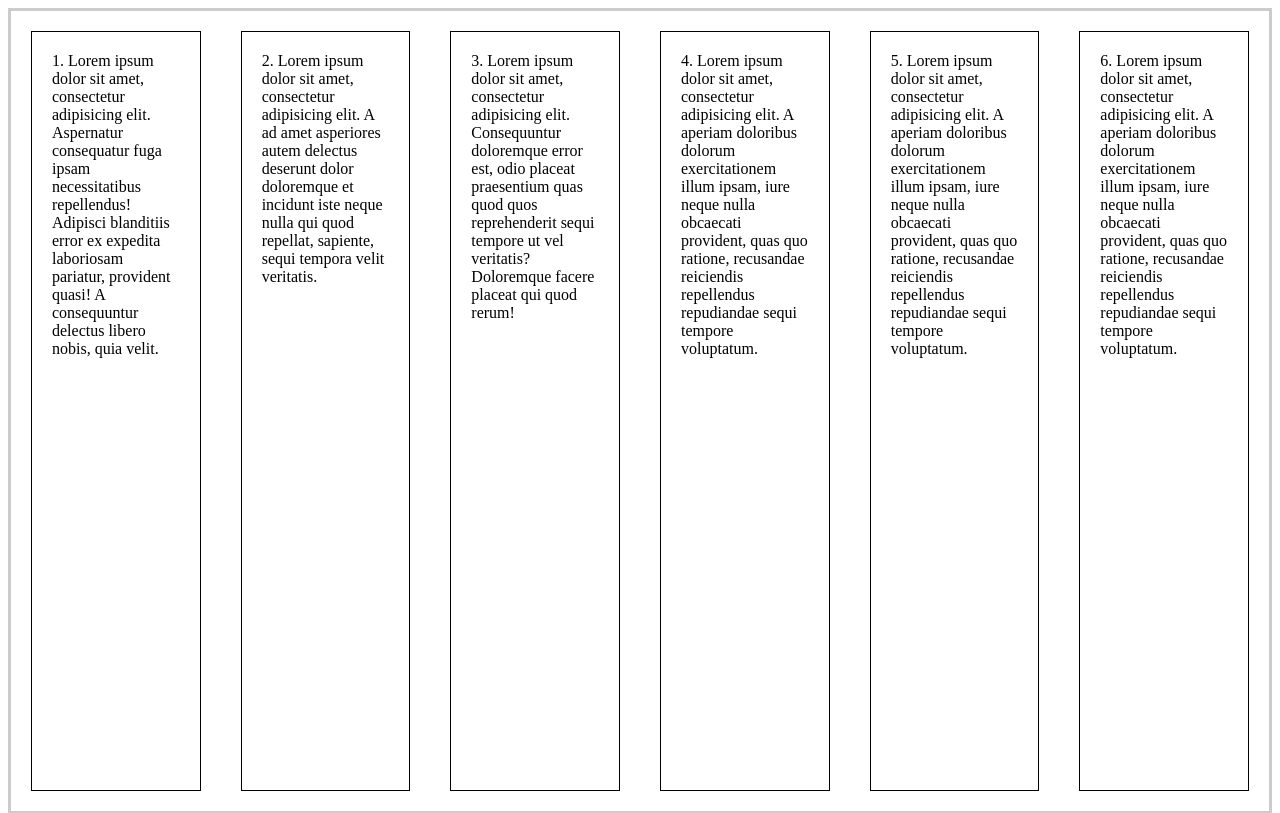
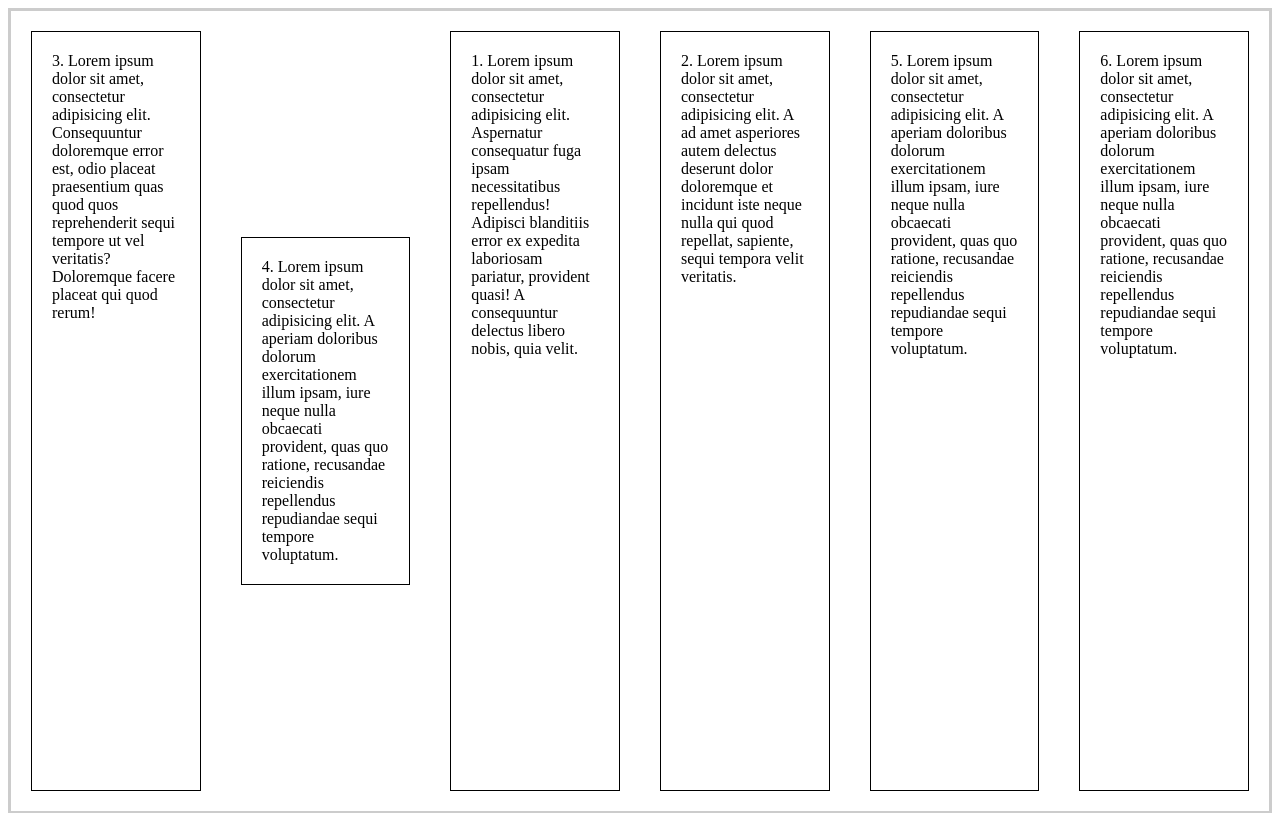
Before and after one commit to mialkin/web-design, a plain HTML site: page css-flexbox/index.html in a window 1280 px wide. Shown: the top 813 px of the page. Drawn offline with Linux system fonts and the light colour scheme.

Commit message:
Examine align-self and order properties

```diff
--- a/css-flexbox/index.html
+++ b/css-flexbox/index.html
@@ -17,12 +17,12 @@
         deserunt dolor doloremque et incidunt iste neque nulla qui quod repellat, sapiente, sequi tempora velit
         veritatis.
     </div>
-    <div class="text">
+    <div class="text text-3">
         3. Lorem ipsum dolor sit amet, consectetur adipisicing elit. Consequuntur doloremque error est, odio
         placeat praesentium quas quod quos reprehenderit sequi tempore ut vel veritatis? Doloremque facere placeat qui
         quod rerum!
     </div>
-    <div class="text">
+    <div class="text text-4">
         4. Lorem ipsum dolor sit amet, consectetur adipisicing elit. A aperiam doloribus dolorum
         exercitationem illum ipsam, iure neque nulla obcaecati provident, quas quo ratione, recusandae reiciendis
         repellendus repudiandae sequi tempore voluptatum.
--- a/css-flexbox/style.css
+++ b/css-flexbox/style.css
@@ -32,6 +32,13 @@ img {
     /*align-items: flex-start;*/
     /*align-items: center;*/
     /*align-items: baseline;*/
+}
 
+.text-4 {
+    align-self: center;
+    order: -1;
+}
 
+.text-3 {
+    order: -2;
 }
```
